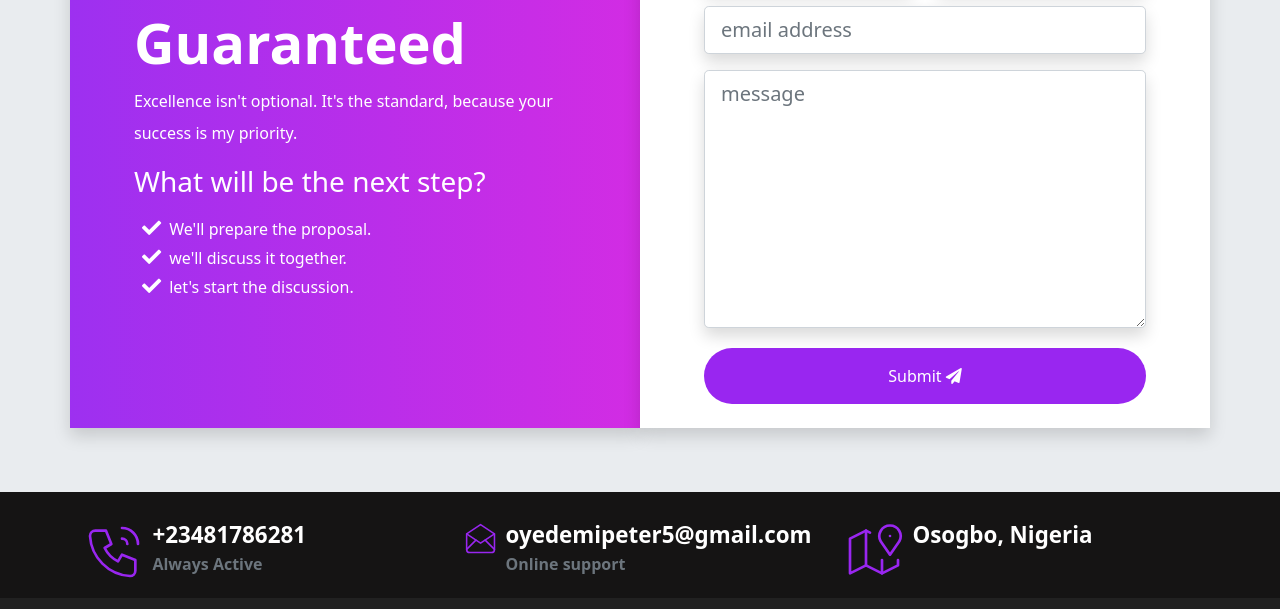
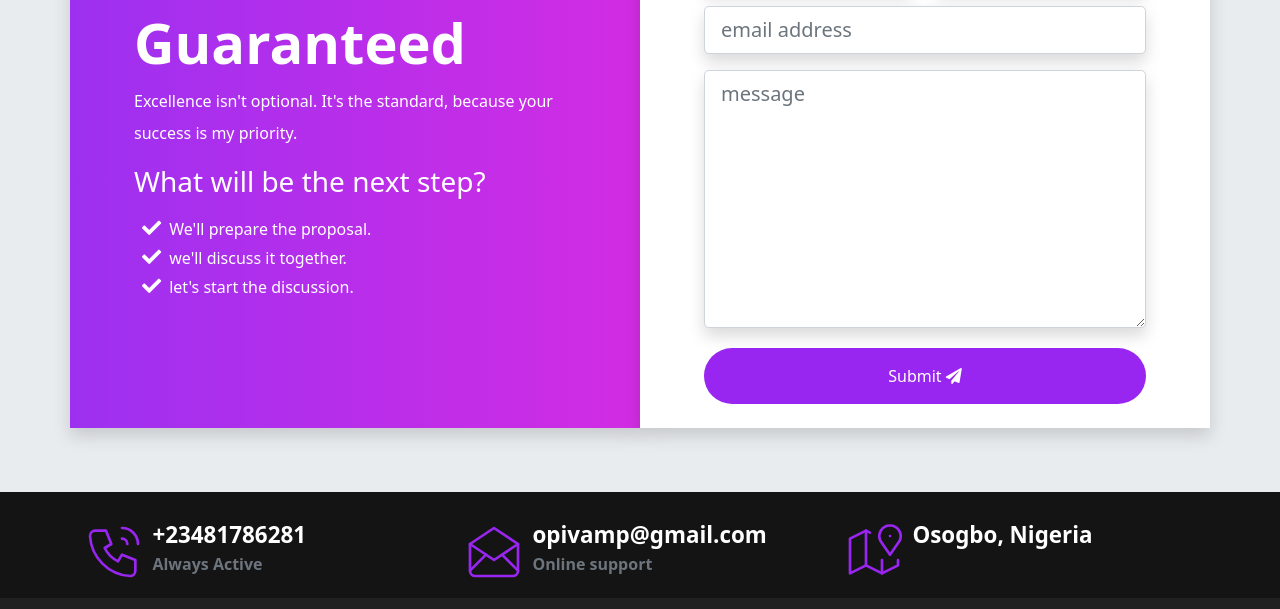
Before and after one commit to Opivamp/Portfolio, a website: page index.html in a window 1280 px wide. Shown: the part 6682-7291 px from the top of the page. Drawn offline with nearby package versions, Linux system fonts and the light colour scheme; files that its build step writes are made by us from their sources.

Commit message:
changed the gmail

```diff
--- a/index.html
+++ b/index.html
@@ -786,7 +786,7 @@
           </svg>
         </div>
         <div class="contact-box__info">
-          <a href="#contact" class="contact-box__info--title">oyedemipeter5@gmail.com</a>
+          <a href="#contact" class="contact-box__info--title">opivamp@gmail.com</a>
           <p class="contact-box__info--subtitle">Online support</p>
         </div>
       </div>
```
